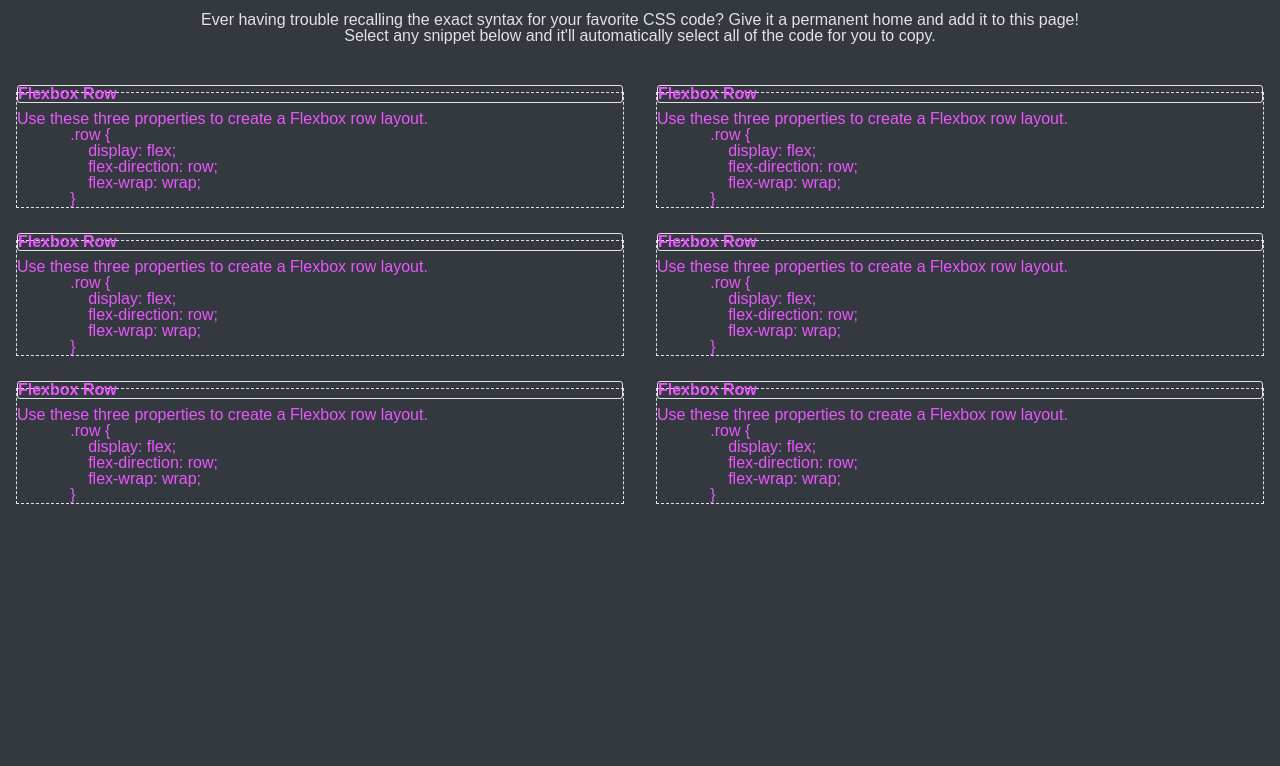
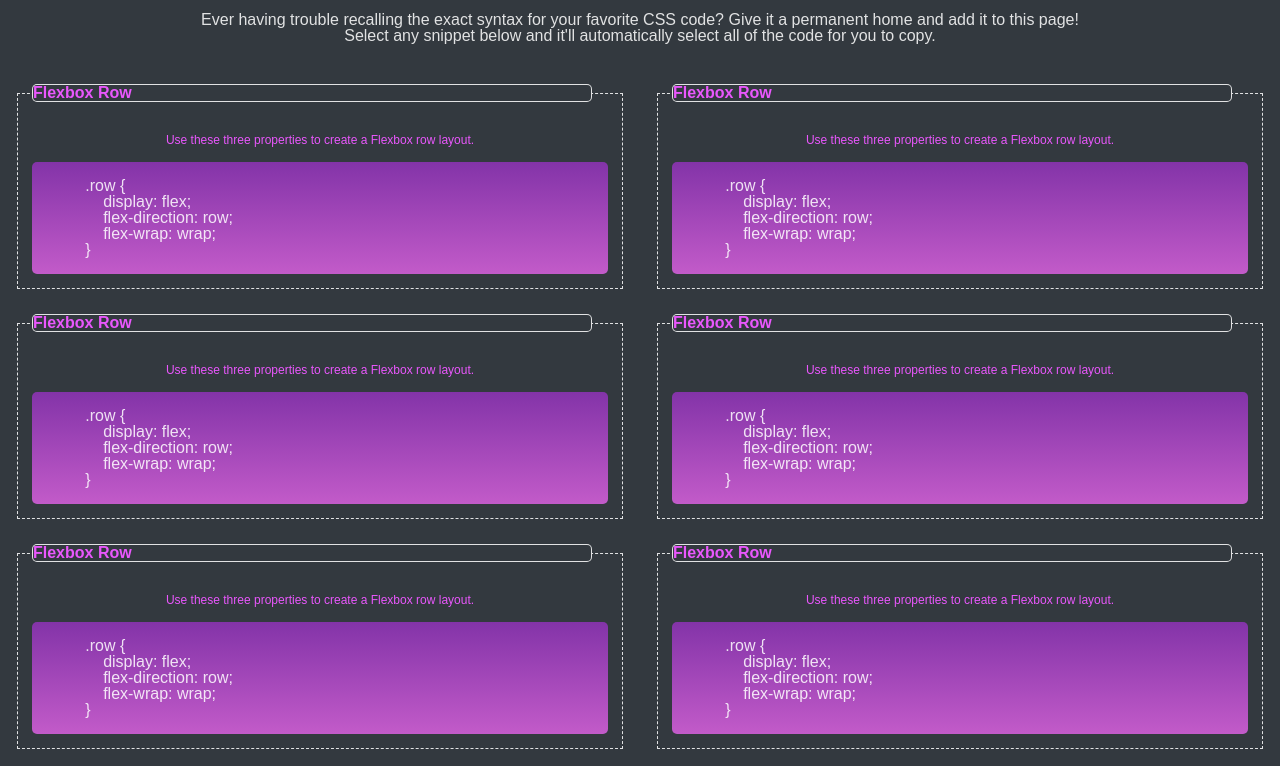
Before and after one commit to PythonFabi/css-snippet-practice, a plain HTML site: page index.html in a window 1280 px wide. Shown: the part 68-834 px from the top of the page. Drawn offline with Linux system fonts and the light colour scheme.

Commit message:
make heading overlap with card and add gradient to code-snippet

```diff
--- a/assets/css/style.css
+++ b/assets/css/style.css
@@ -32,17 +32,31 @@ h1 {
 
 .css-snippet-card {
     color: var(--neon-pink);
-    border: 1px dashed var(--cream-white);
+    outline: 1px dashed var(--cream-white);
+    outline-offset: -2px;
     z-index: 0;
     flex: 1 0 400px;
     margin: 1rem;
-
 }
 
 .card-heading {
     border: 1px solid var(--cream-white);
-    border-radius: 3px;
+    border-radius: 5px;
     z-index: 1;
+    margin: -0.5em 2em 2em 1em;
     position: relative;
-    bottom: 0.5rem;
+    background-color: var(--space);
 }
+
+.card-description {
+    font-size: 0.75rem;
+    text-align: center;
+}
+
+.code-snippet {
+    color: var(--cream-white);
+    background-image: linear-gradient(rgba(182, 48, 235, 0.611)0%, rgba(212, 95, 218, 0.891)100%);
+    padding: 1rem 0 1rem 0;
+    margin: 1rem;
+    border-radius: 5px;
+}
```
